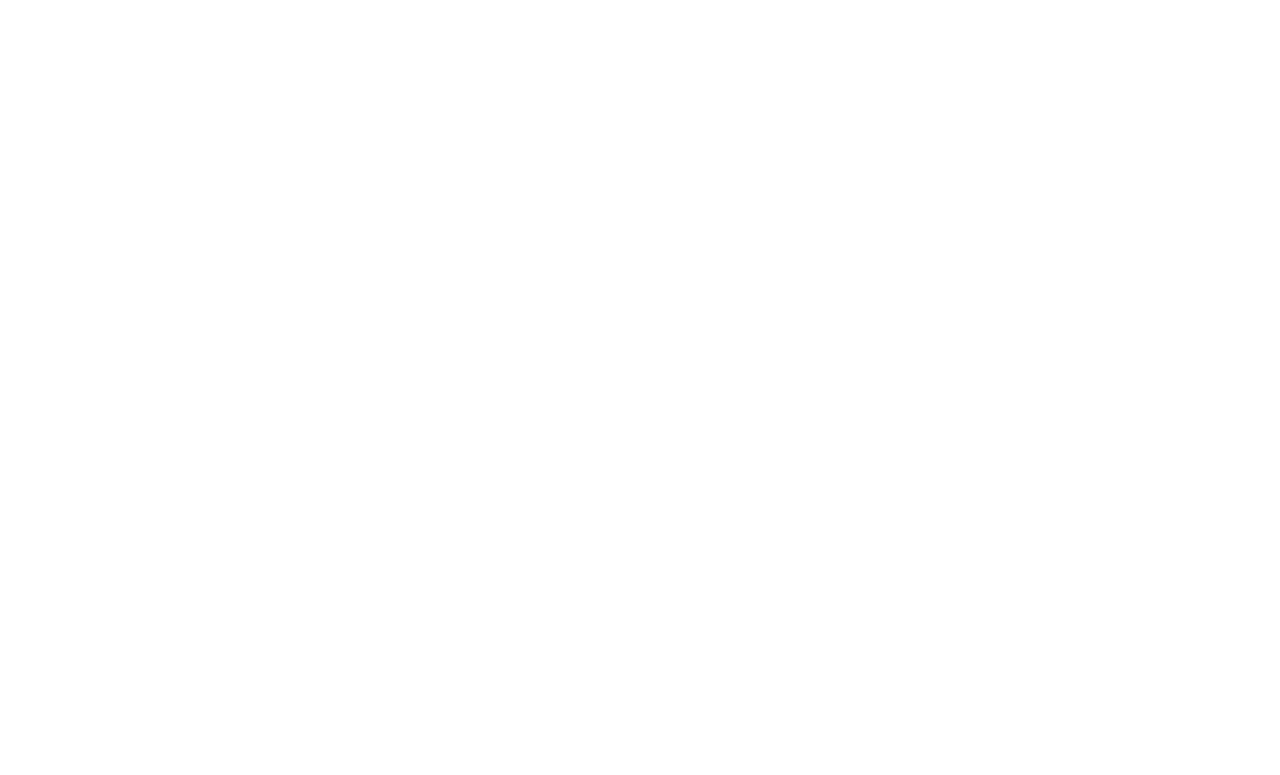
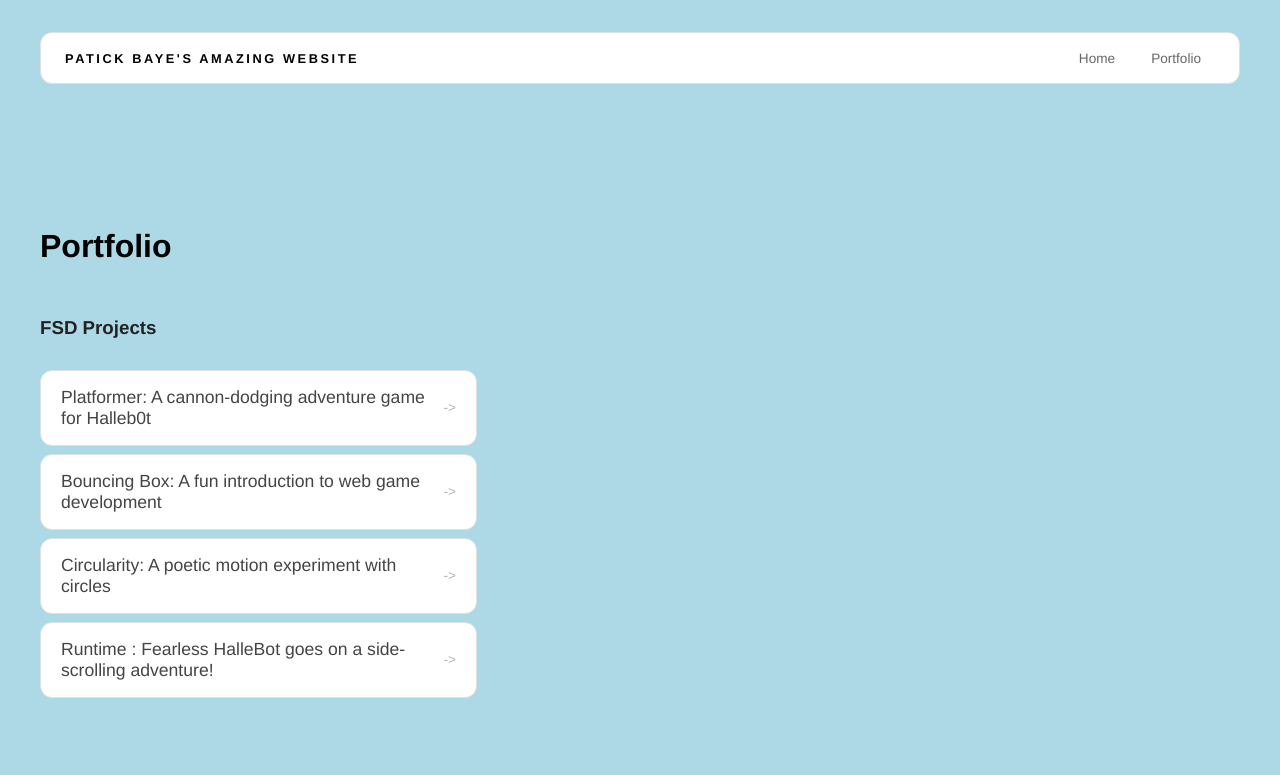
Before and after one commit to patbaye/patbaye.github.io, a plain HTML site: page portfolio.html in a window 1280 px wide. Drawn offline with Linux system fonts and the light colour scheme.

Commit message:
add portfolio page to website

```diff
--- a/portfolio.html
+++ b/portfolio.html
@@ -0,0 +1,52 @@
+<!DOCTYPE html>
+<html>
+  <head>
+    <title>Patrick's Portfolio</title>
+    <link rel="stylesheet" href="style.css" />
+  </head>
+
+  <body>
+    <!-- All content goes here -->
+    <div id="all-contents">
+      <nav>
+<h1>Patick Baye's Amazing Website</h1>
+<ul id="nav-ul">
+  <li class="nav-li">
+  <a href="index.html">Home</a>
+  <li class="nav-li">
+  <a href="portfolio.html">Portfolio</a>
+</li>
+</li>
+
+
+</ul>
+      </nav>
+
+      <main>
+        <div class="content">
+    <h1>Portfolio</h1>
+    <h3>FSD Projects</h3>
+    <ul id="portfolio">
+      <li>
+  <a href="fsd-projects/platformer/">Platformer: A cannon-dodging adventure game for Halleb0t</a>
+</li>
+<li>
+  <a href="fsd-projects/bouncing-box/">Bouncing Box: A fun introduction to web game development</a>
+</li>
+<li>
+  <a href="fsd-projects/circularity/">Circularity: A poetic motion experiment with circles</a>
+</li>
+<li>
+ <a href="fsd-projects/runtime/">Runtime : Fearless HalleBot goes on a side-scrolling adventure!</a>
+</li>
+
+    </ul>
+    <!-- ASD Projects will go here -->
+
+  </div>
+
+      </main>
+
+    </div>
+  </body>
+</html>
--- a/style.css
+++ b/style.css
@@ -158,3 +158,56 @@
   background: #000;
   color: #fff;
 }
+
+/* Portfolio styles */
+.content h1 {
+  color: black;
+}
+
+#portfolio {
+  list-style: none;
+  margin: 0;
+  padding: 0;
+  width: 100%;
+  display: flex;
+  flex-direction: column;
+  gap: 8px;
+}
+
+#portfolio li {
+  border-radius: 12px;
+  overflow: hidden;
+}
+
+#portfolio a {
+  display: flex;
+  justify-content: space-between;
+  align-items: center;
+  text-decoration: none;
+  color: #444;
+  padding: 16px 20px;
+  font-size: 1.1rem;
+  font-weight: 500;
+  background: #fff;
+  border: 1px solid #e0e0e0;
+  border-radius: 12px;
+  transition: background 0.25s ease, color 0.25s ease, transform 0.25s ease;
+}
+
+#portfolio a:hover {
+  background: #000;
+  color: #fff;
+  transform: translateX(4px);
+}
+
+#portfolio a::after {
+  content: "->";
+  font-size: 0.85rem;
+  opacity: 0.4;
+  transition: opacity 0.25s ease;
+  white-space: nowrap;
+}
+
+#portfolio a:hover::after {
+  opacity: 1;
+}
```
